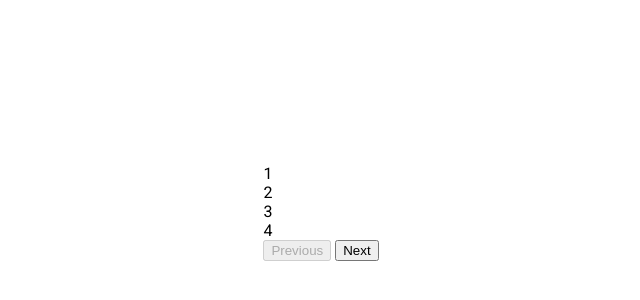
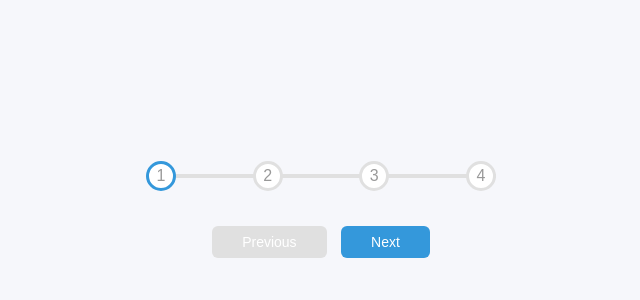
Before and after one commit to duncangw1/ProgressSteps, a plain HTML site: page index.html in a window 1280 px wide. Shown: the part 188-488 px from the top of the page, without its empty margins (319-959 px from the left). Drawn offline with Linux system fonts and the light colour scheme; a web font is replaced by a local one.

Commit message:
Created all styling for the container, progress container, circles, active circles, and buttons.

```diff
--- a/style.css
+++ b/style.css
@@ -1,16 +1,100 @@
-@import url("https://fonts.googleapis.com/css2?family=Roboto:wght@400;700&display=swap");
+@import url("https://fonts.googleapis.com/css2?family=Muli&display=swap");
+
+:root {
+  --line-border-fill: #3498db;
+  --line-border-empty: #e0e0e0;
+}
 
 * {
   box-sizing: border-box;
 }
 
 body {
-  font-family: "Roboto", sans-serif;
+  background-color: #f6f7fb;
+  font-family: "Muli", sans-serif;
   display: flex;
-  flex-direction: column;
   align-items: center;
   justify-content: center;
   height: 100vh;
   overflow: hidden;
   margin: 0;
 }
+
+.container {
+  text-align: center;
+}
+
+.progress-container {
+  display: flex;
+  justify-content: space-between;
+  position: relative;
+  margin-bottom: 30px;
+  max-width: 100%;
+  width: 350px;
+}
+
+.progress-container::before {
+  content: "";
+  background-color: var(--line-border-empty);
+  position: absolute;
+  top: 50%;
+  left: 0;
+  transform: translateY(-50%);
+  height: 4px;
+  width: 100%;
+  z-index: -1;
+}
+
+.progress {
+  background-color: var(--line-border-fill);
+  position: absolute;
+  top: 50%;
+  left: 0;
+  transform: translateY(-50%);
+  height: 4px;
+  width: 0%;
+  z-index: -1;
+  transition: 0.4s ease;
+}
+
+.circle {
+  background-color: #fff;
+  color: #999;
+  border-radius: 50%;
+  height: 30px;
+  width: 30px;
+  display: flex;
+  align-items: center;
+  justify-content: center;
+  border: 3px solid var(--line-border-empty);
+  transition: 0.4s ease;
+}
+
+.circle.active {
+  border-color: var(--line-border-fill);
+}
+
+.btn {
+  background-color: var(--line-border-fill);
+  color: #fff;
+  border: 0;
+  border-radius: 6px;
+  cursor: pointer;
+  font-family: inherit;
+  padding: 8px 30px;
+  margin: 5px;
+  font-size: 14px;
+}
+
+.btn:active {
+  transform: scale(0.98);
+}
+
+.btn:focus {
+  outline: 0;
+}
+
+.btn:disabled {
+  background-color: var(--line-border-empty);
+  cursor: not-allowed;
+}
```
